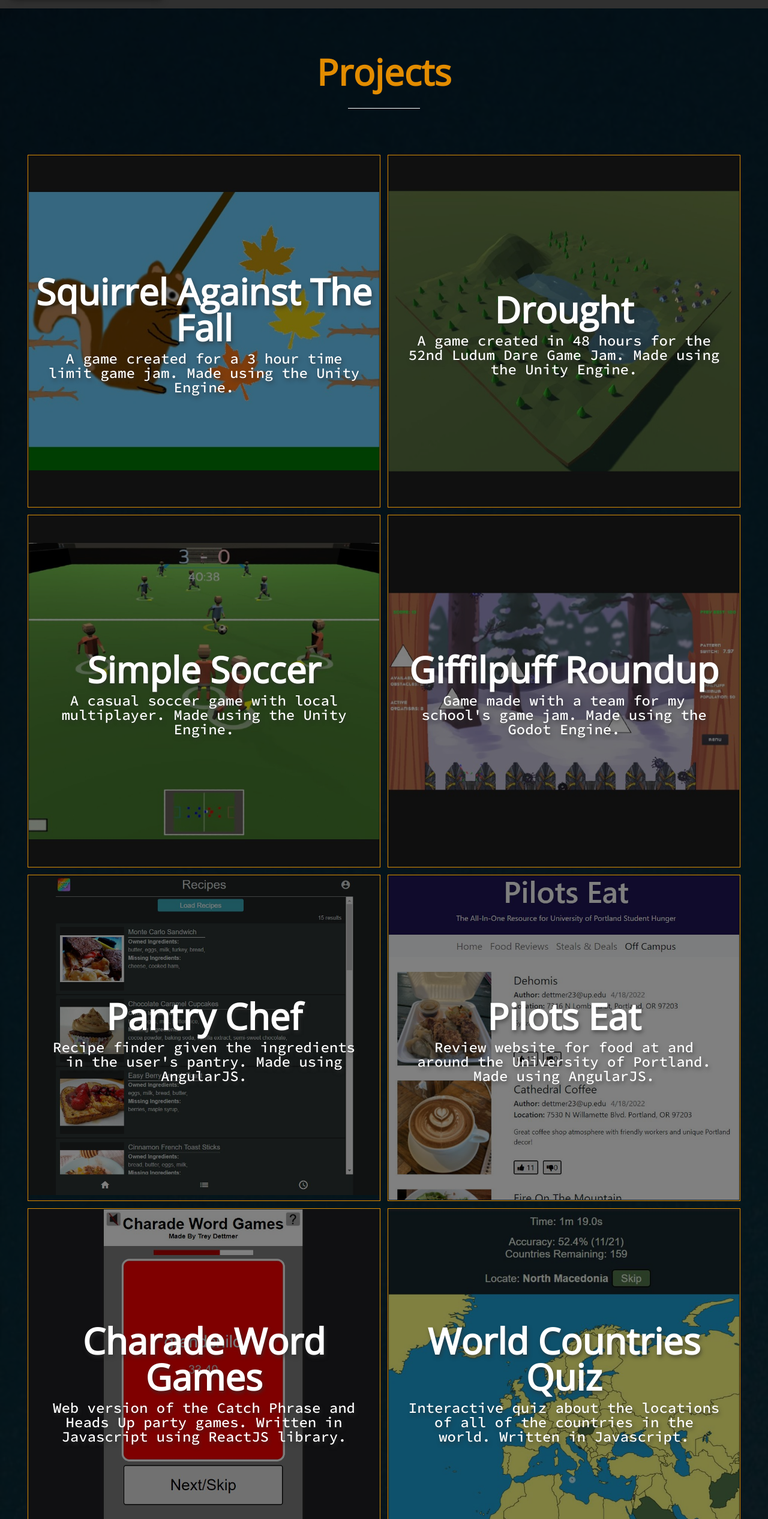
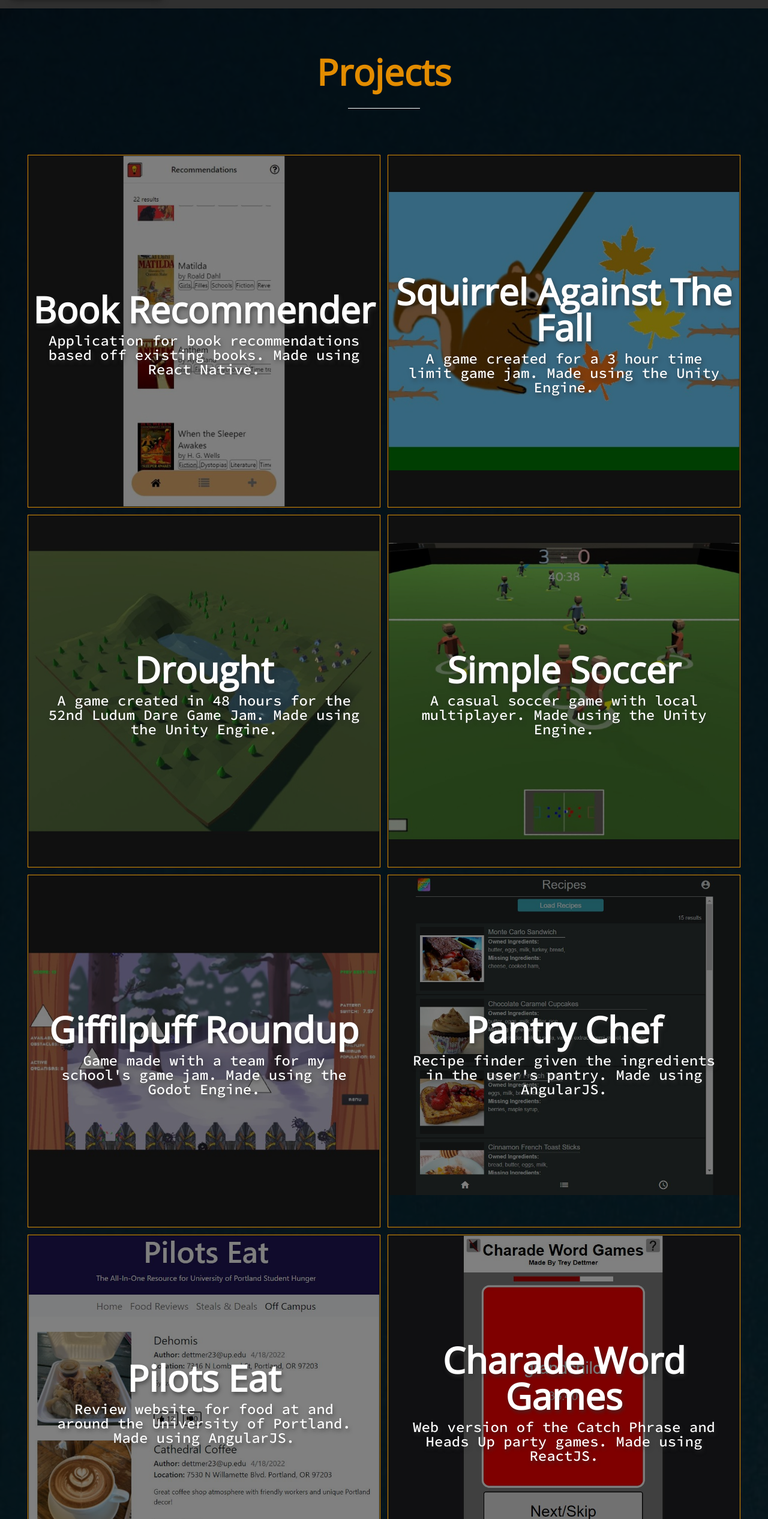
Before and after one commit to TreyDettmer/portfolio, an Angular app: page / in a window 1280 px wide. Shown: the part 268-2800 px from the top of the page at 60% size. Built offline with nearby package versions, Linux system fonts and the light colour scheme.

Commit message:
added BookRecommender and updated project descriptions

```diff
--- a/src/app/app.component.html
+++ b/src/app/app.component.html
@@ -31,6 +31,14 @@
 <section class="my-work">
   <h2 class = "section-title">Projects</h2>
   <div class="portfolio">
+
+      <a href="https://github.com/TreyDettmer/BookRecommender" class="portfolio__item__link">
+        <img src="assets/img/BookRecommenderProjectImage.jpg" class="portfolio__img" alt="">
+        <div class="portfolio__item__title__overlay">
+          <div class="portfolio__item__title"><h2>Book Recommender</h2></div>
+          <p class="portfolio__item__desc">Application for book recommendations based off existing books. Made using React Native.</p>
+        </div>
+      </a>
 
       <a href="https://calicospartan.itch.io/squirrel-against-the-fall" class="portfolio__item__link">
         <img src="assets/img/SquirrelAgainstTheFallProjectImage.jpg" class="portfolio__img" alt="">
@@ -84,7 +92,7 @@
         <img src="assets/img/CharadeWordGamesThumbnail.JPG" class="portfolio__img" alt="">
         <div class="portfolio__item__title__overlay">
           <div class="portfolio__item__title"><h2>Charade Word Games</h2></div>
-          <p class="portfolio__item__desc">Web version of the Catch Phrase and Heads Up party games. Written in Javascript using ReactJS library.</p>
+          <p class="portfolio__item__desc">Web version of the Catch Phrase and Heads Up party games. Made using ReactJS.</p>
         </div>
       </a>
 
@@ -100,7 +108,7 @@
         <img src="assets/img/DFAAnimator.JPG" class="portfolio__img" alt="">
         <div class="portfolio__item__title__overlay">
           <div class="portfolio__item__title"><h2>DFA Animator</h2></div>
-          <p class="portfolio__item__desc">Application that simulates a Deterministic Finite Automata. This was my final project for my Theory of Computation course. Written in C#.</p>
+          <p class="portfolio__item__desc">Application that simulates a Deterministic Finite Automata. This was my final project for my Theory of Computation course. Made using the Unity Engine.</p>
         </div>
       </a>
 
@@ -108,7 +116,7 @@
         <img src="assets/img/Ctrl.jpg" class="portfolio__img" alt="">
         <div class="portfolio__item__title__overlay">
           <div class="portfolio__item__title"><h2>Ctrl</h2></div>
-          <p class="portfolio__item__desc">2D platformer game developed in a week for a game jam. Written in C#.</p>
+          <p class="portfolio__item__desc">2D platformer game developed in a week for a game jam. Made using the Unity Engine.</p>
         </div>
       </a>
 
@@ -124,7 +132,7 @@
         <img src="assets/img/DigitalLoopStation.jpg" class="portfolio__img" alt="">
         <div class="portfolio__item__title__overlay">
           <div class="portfolio__item__title"><h2>Digital Loop Station</h2></div>
-          <p class="portfolio__item__desc">Application that records and loops audio for instrumental or vocal accompaniment. Written in C#.</p>
+          <p class="portfolio__item__desc">Application that records and loops audio for instrumental or vocal accompaniment. Made using the Unity Engine.</p>
         </div>
       </a>
 
@@ -132,7 +140,7 @@
         <img src="assets/img/WebcamMessengerAppsPic.jpg" class="portfolio__img" alt="">
         <div class="portfolio__item__title__overlay">
           <div class="portfolio__item__title"><h2>Chat Room and Video Call Apps</h2></div>
-          <p class="portfolio__item__desc">My first experience with networking using TCP and UDP protocols. Written in C#.</p>
+          <p class="portfolio__item__desc">My first experience with networking using TCP and UDP protocols. Made using the Unity Engine.</p>
         </div>
       </a>
 
@@ -140,7 +148,7 @@
         <img src="assets/img/RoverGameIcon.JPG" class="portfolio__img" alt="">
         <div class="portfolio__item__title__overlay">
           <div class="portfolio__item__title"><h2>Goodnight Rover</h2></div>
-          <p class="portfolio__item__desc">Survival game I made with a friend for a game jam. Written in C# and modeled with Blender.</p>
+          <p class="portfolio__item__desc">Survival game I made with a friend for a game jam. Made using the Unity Engine.</p>
         </div>
       </a>
 
@@ -148,7 +156,7 @@
         <img src="assets/img/CharacterCreatorThumbnail.JPG" class="portfolio__img" alt="">
         <div class="portfolio__item__title__overlay">
           <div class="portfolio__item__title"><h2>Character Creator</h2></div>
-          <p class="portfolio__item__desc">Character creator system for a game that I am working on. Written in C# and modeled with Blender.</p>
+          <p class="portfolio__item__desc">A character creation system. Made using the Unity Engine.</p>
         </div>
       </a>
 
@@ -187,7 +195,7 @@
         <div class="portfolio__item__title__overlay">
           <div class="portfolio__item__title"><h2>Ring Drive Combat</h2></div>
           <p class="portfolio__item__desc">Wave-based, third-person shooting game
-            made with Unity Engine. Written in C# and modeled with Blender.</p>
+            made with Unity Engine. Made using the Unity Engine.</p>
         </div>
       </a>
 
```
Also changed, not shown: src/assets/img/BookRecommenderProjectImage.jpg (added), 4 other files (tests, documents, lock files or other folders).
